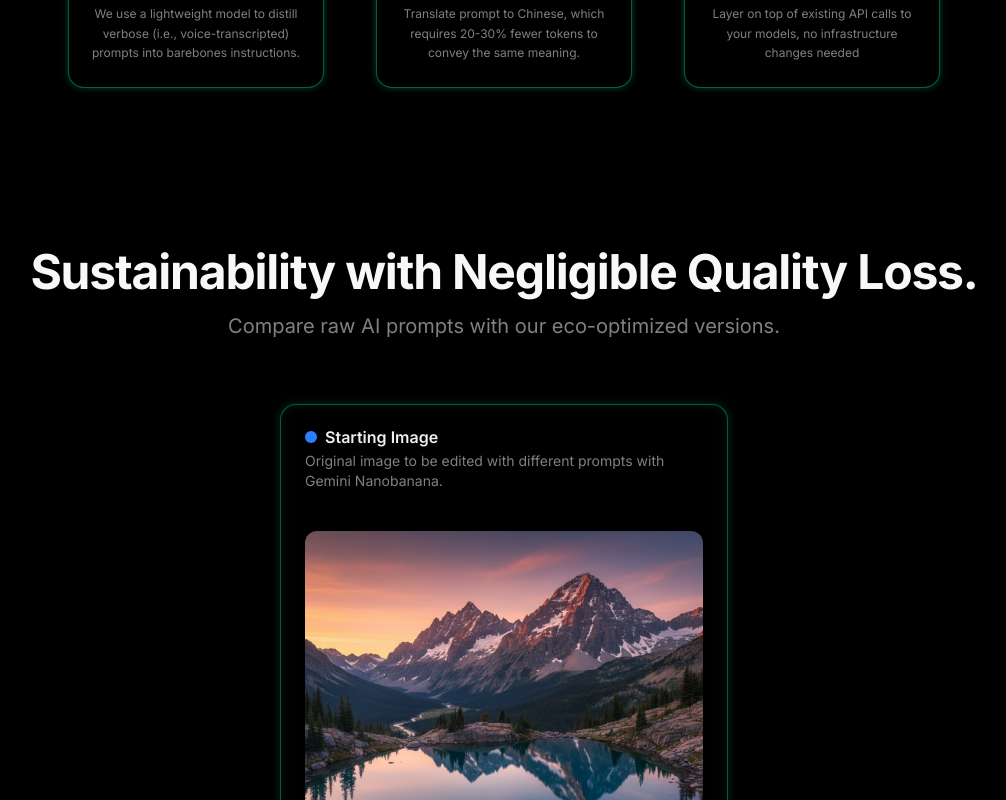
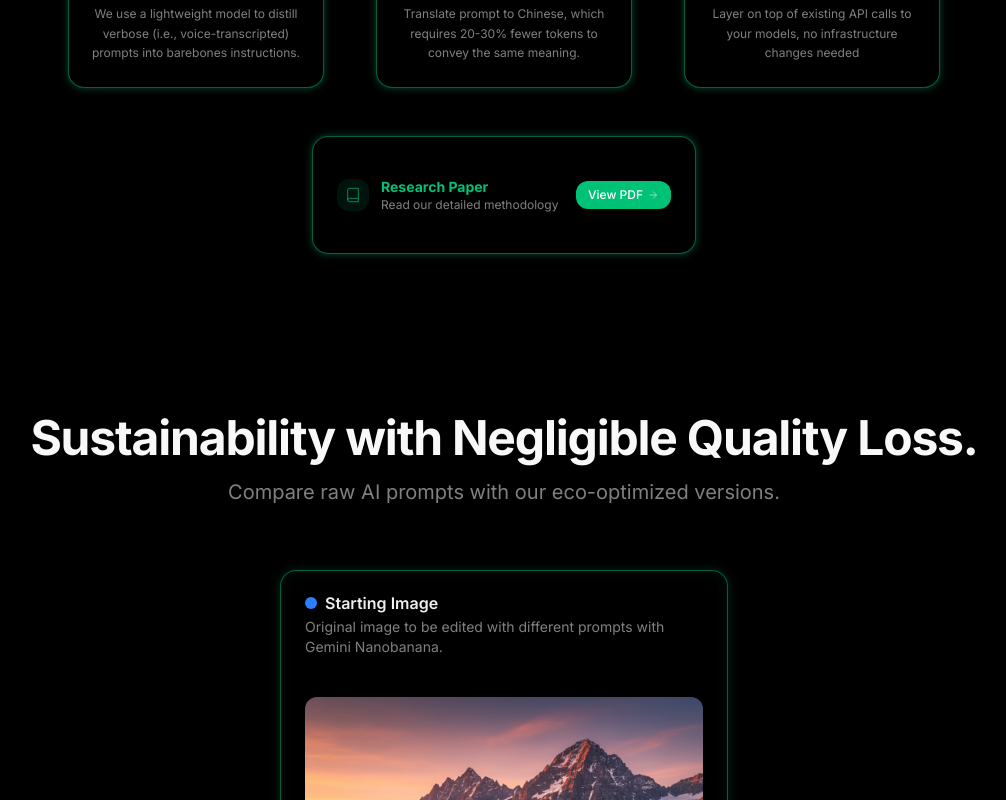
Before and after one commit to nick-rui/xiao-prompt, a Next.js app: page / in a window 1280 px wide. Shown: the part 860-1660 px from the top of the page, without its empty margins (136-1142 px from the left). Built offline with nearby package versions, Linux system fonts and the light colour scheme.

Commit message:
add paper

```diff
--- a/app/page.tsx
+++ b/app/page.tsx
@@ -3,7 +3,7 @@
 import { Button } from "@/components/ui/button"
 import { Card, CardContent, CardDescription, CardHeader, CardTitle } from "@/components/ui/card"
 import { Badge } from "@/components/ui/badge"
-import { ArrowRightIcon, CheckIcon, CodeIcon, BarChartIcon, ZapIcon, ArrowDownIcon, ArrowDownLeftIcon, ArrowDownRightIcon } from "@/components/icons"
+import { ArrowRightIcon, CheckIcon, CodeIcon, BarChartIcon, ZapIcon, ArrowDownIcon, ArrowDownLeftIcon, ArrowDownRightIcon, BookIcon } from "@/components/icons"
 import { useLocalization } from "@/lib/use-localization"
 import { Navigation } from "@/components/navigation"
 import Link from "next/link"
@@ -109,6 +109,32 @@ export default function LandingPage() {
                   </p>
                 </Card>
               </div>
+            </div>
+
+            {/* Research Paper Link */}
+            <div className="text-center mt-12">
+              <Card className="neon-border border-primary/50 glow-effect max-w-sm mx-auto">
+                <CardContent className="p-4">
+                  <div className="flex items-center justify-center space-x-3">
+                    <div className="w-8 h-8 bg-primary/10 rounded-lg flex items-center justify-center">
+                      <BookIcon className="w-4 h-4 text-primary" />
+                    </div>
+                    <div className="text-left">
+                      <h3 className="font-bold text-primary text-sm">Research Paper</h3>
+                      <p className="text-xs text-muted-foreground">Read our detailed methodology</p>
+                    </div>
+                    <a
+                      href="/xiaoprompt_paper.pdf"
+                      target="_blank"
+                      rel="noopener noreferrer"
+                      className="ml-auto bg-primary text-white px-3 py-1.5 rounded-lg hover:bg-primary/90 transition-colors duration-200 flex items-center space-x-1"
+                    >
+                      <span className="text-xs font-medium">View PDF</span>
+                      <ArrowRightIcon className="w-3 h-3" />
+                    </a>
+                  </div>
+                </CardContent>
+              </Card>
             </div>
           </div>
         </div>
```
Also changed, not shown: 1 other file (tests, documents, lock files or other folders).
